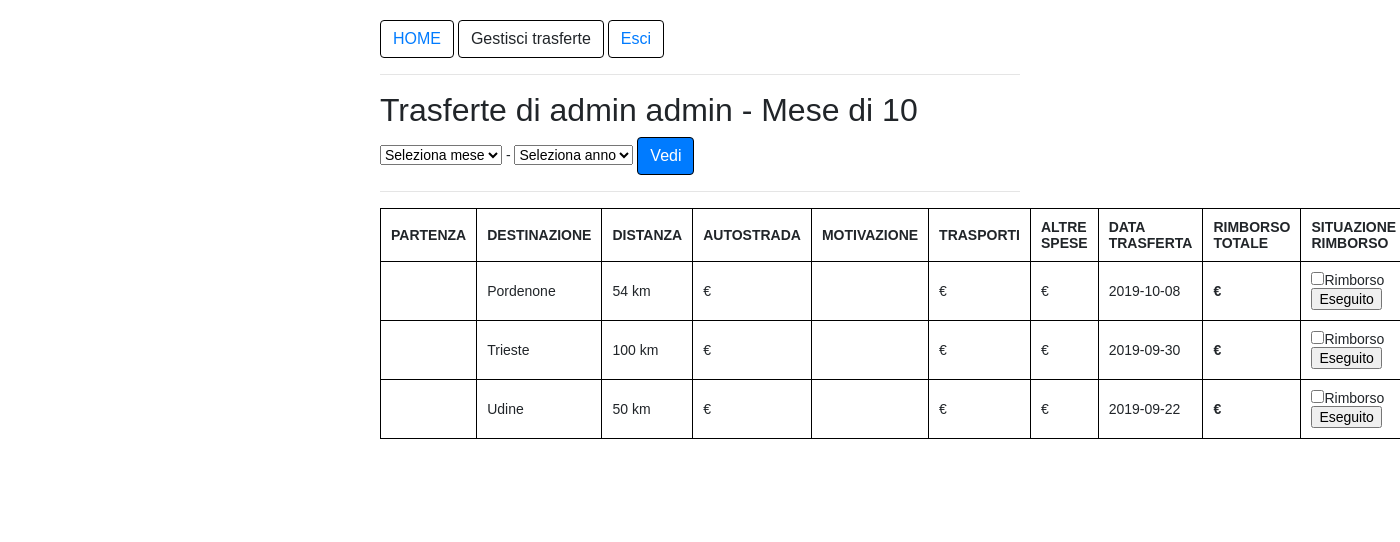
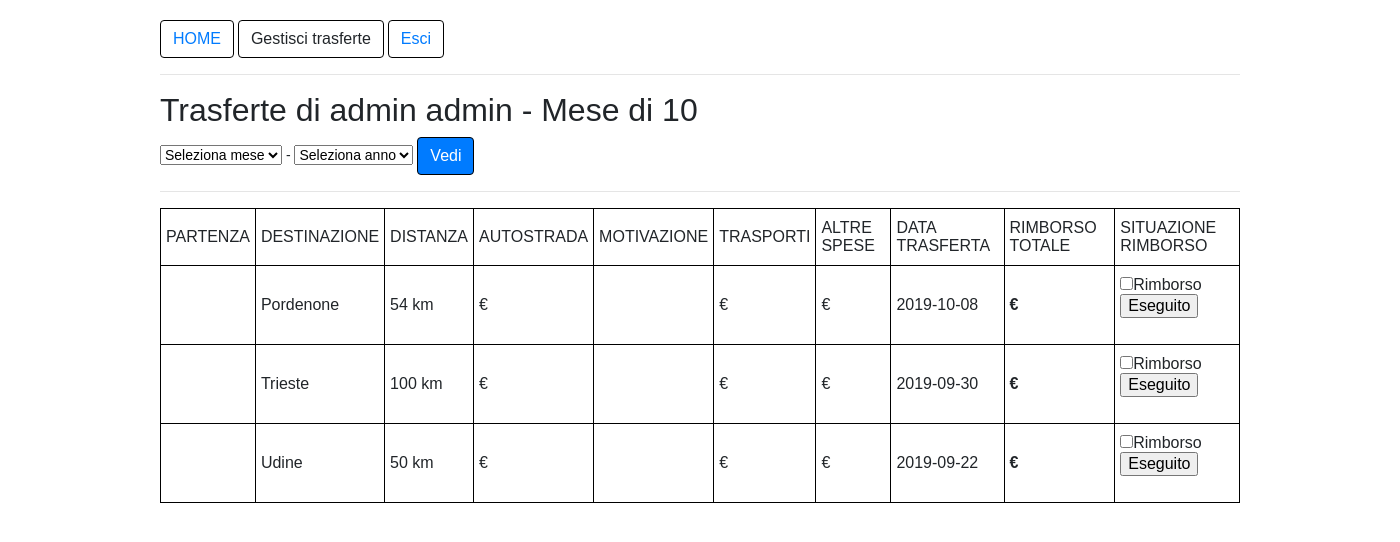
Before and after one commit to seldon88/travel-expenses, a PHP site: page /elenco_viaggi.php in a window 1400 px wide. Shown: the top 542 px of the page. Run offline with PHP 8.4, Linux system fonts and the light colour scheme; the visitor is signed in with stand-in values (Sample User, id 1); data comes from the database, SQL or seed files in the repository.

Commit message:
06/10/2020

```diff
--- a/connessione.php
+++ b/connessione.php
@@ -8,6 +8,8 @@
 try{
     $pdo = new PDO("mysql:host=" . DB_SERVER . ";dbname=" . DB_NAME, DB_USERNAME, DB_PASSWORD);
 
+    // Sets an attribute on the database handle.
+    // PDO::ATTR_ERRMODE: Error reporting. - PDO::ERRMODE_EXCEPTION: Throw exceptions.
     $pdo->setAttribute(PDO::ATTR_ERRMODE, PDO::ERRMODE_EXCEPTION);
 } catch(PDOException $e){
     die("ERROR: Could not connect. " . $e->getMessage());
--- a/elenco_viaggi.php
+++ b/elenco_viaggi.php
@@ -1,4 +1,6 @@
 <?php
+
+include'CSS/viaggi.css';
 
 session_start();
 
@@ -39,41 +41,7 @@
 
 <!DOCTYPE html>
 <html lang="en">
-<style>
-#content {
-    margin: auto;
-	width: 80%;
-    padding: 10px;
-}
-#wrapper{
-margin: auto;
-	width: 60%;
-    padding: 10px;
-}
-th, td {
-  padding: 10px;
-  text-align: left;
-}
-th {
-	 font: 18px;
-}
-table, th, td {
-  border: 1px solid black;
-}
-#rimborsato {
-	background-color: green;
-	padding: 10px ;
-   border: 1px solid black ;
-}
-#norimborsato {
-	background-color: red;
-	padding: 10px ;
-   border: 1px solid black ;
-}
-#totale {
-	font-weight: bold;
-}
-</style>
+
 <head >
     <meta charset="UTF-8">
     <title>Elenco viaggi</title>
@@ -158,16 +126,16 @@
 		<table>
 			<thead>
 			<tr>
-			    <th>PARTENZA</th>
-				<th>DESTINAZIONE</th>
-				<th>DISTANZA</th>
-				<th>AUTOSTRADA</th>
-				<th>MOTIVAZIONE</th>
-				<th>TRASPORTI</th>
-				<th>ALTRE SPESE</th>
-				<th>DATA TRASFERTA</th>
-				<th>RIMBORSO TOTALE</th>
-				<th>SITUAZIONE RIMBORSO</th>
+			  <td>PARTENZA</td>
+				<td>DESTINAZIONE</td>
+				<td>DISTANZA</td>
+				<td>AUTOSTRADA</th>
+				<td>MOTIVAZIONE</td>
+				<td>TRASPORTI</td>
+				<td>ALTRE SPESE</td>
+				<td>DATA TRASFERTA</td>
+				<td>RIMBORSO TOTALE</td>
+				<td>SITUAZIONE RIMBORSO</td>
 			</tr>
 			</thead>
 			<tbody>
@@ -196,6 +164,10 @@
 
 						<td id="totale"> <?php echo $row['rimborsoTotale'] ?> € </td>
 
+						<!-- da vedere anche in base se amministratore o altro utente -->
+
+
+
 						<?php if(($rimborsato != "si") AND ($_SESSION["tipo_utente"] == "admin")) { ?>
 						<td> <form action="" method="post">
 							<input type="checkbox" name="rimborso" value ="<?php echo $row["trasferte_id"] ?>" >Rimborso
@@ -210,9 +182,14 @@
 
 						<td><div id="norimborsato">Non rimborsato</div></td>
 
+
 						<?php
 						} ?>
 						</tr>
+
+
+
+
 
 						<?php
 					}
```
Also changed, not shown: elenco_utenti.php (+30 -36 lines). Lines whose indentation alone changed are shown as unchanged.
